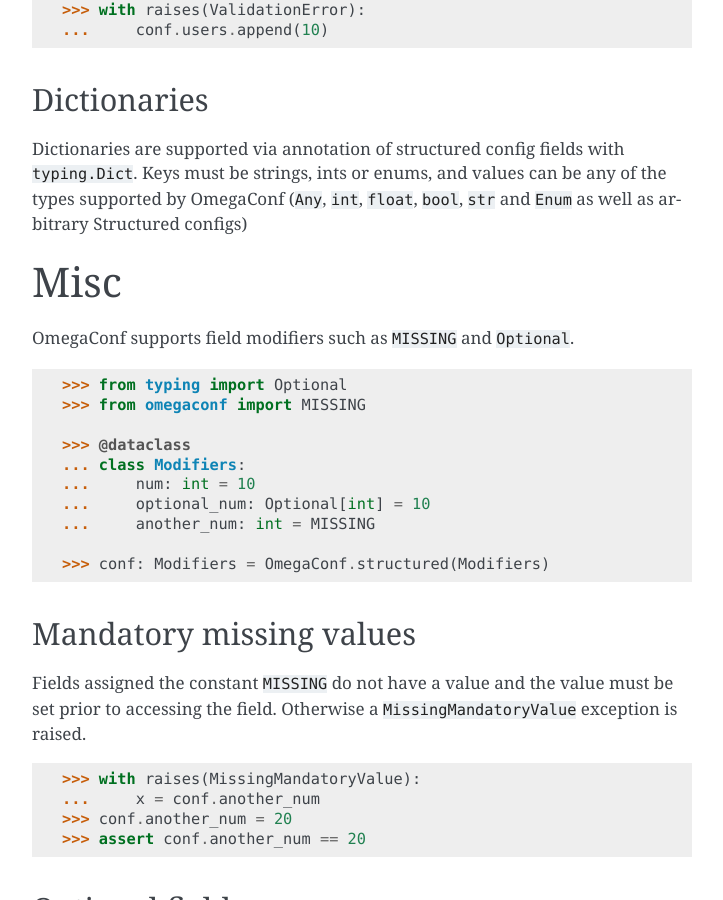
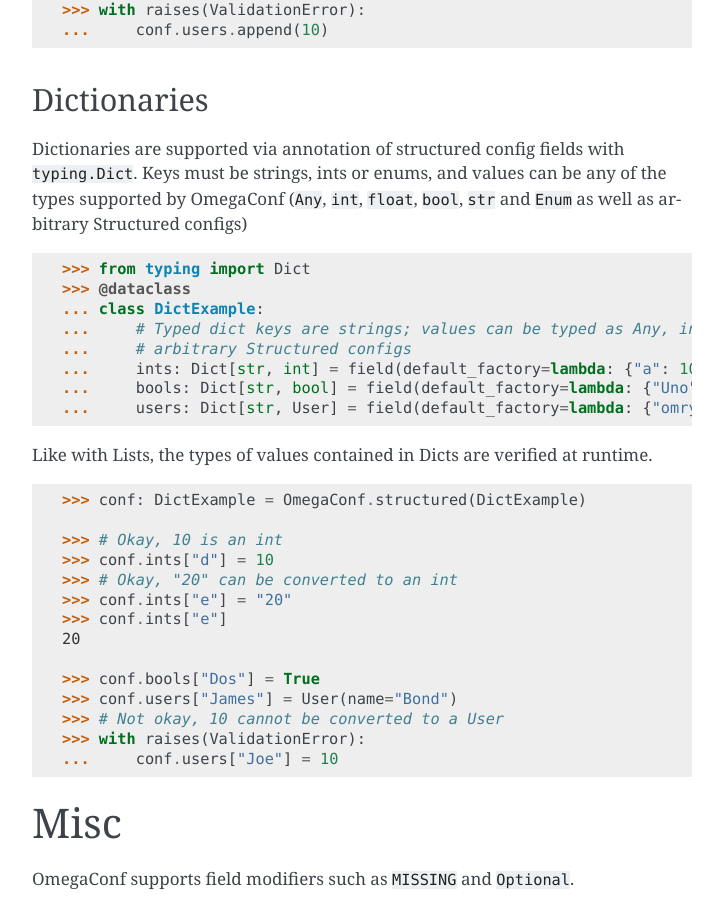
Before and after one commit to omry/omegaconf, a Sphinx documentation site: the page built from docs/source/structured_config.rst, in a window 1280 px wide and 900 px high, scrolled down 4971 px. Shown: the whole window, without its empty margins (388-1111 px from the left). Built offline with Sphinx 7.4.7, drawn with Linux system fonts in a browser that asks for light colours.

Commit message:
StructuredConf: example for `field: Dict[str, ...]`

```diff
--- a/docs/source/structured_config.rst
+++ b/docs/source/structured_config.rst
@@ -265,6 +265,36 @@
 be any of the types supported by OmegaConf (``Any``, ``int``, ``float``, ``bool``, ``str`` and ``Enum`` as well
 as arbitrary Structured configs)
 
+.. doctest::
+
+    >>> from typing import Dict
+    >>> @dataclass
+    ... class DictExample:
+    ...     # Typed dict keys are strings; values can be typed as Any, int, float, bool, str and Enums or
+    ...     # arbitrary Structured configs
+    ...     ints: Dict[str, int] = field(default_factory=lambda: {"a": 10, "b": 20, "c": 30})
+    ...     bools: Dict[str, bool] = field(default_factory=lambda: {"Uno": True, "Zoro": False})
+    ...     users: Dict[str, User] = field(default_factory=lambda: {"omry": User(name="omry")})
+
+Like with Lists, the types of values contained in Dicts are verified at runtime.
+
+.. doctest::
+
+    >>> conf: DictExample = OmegaConf.structured(DictExample)
+
+    >>> # Okay, 10 is an int
+    >>> conf.ints["d"] = 10
+    >>> # Okay, "20" can be converted to an int
+    >>> conf.ints["e"] = "20"
+    >>> conf.ints["e"]
+    20
+
+    >>> conf.bools["Dos"] = True
+    >>> conf.users["James"] = User(name="Bond")
+    >>> # Not okay, 10 cannot be converted to a User
+    >>> with raises(ValidationError):
+    ...     conf.users["Joe"] = 10
+
 Misc
 ----
 OmegaConf supports field modifiers such as ``MISSING`` and ``Optional``.
```
